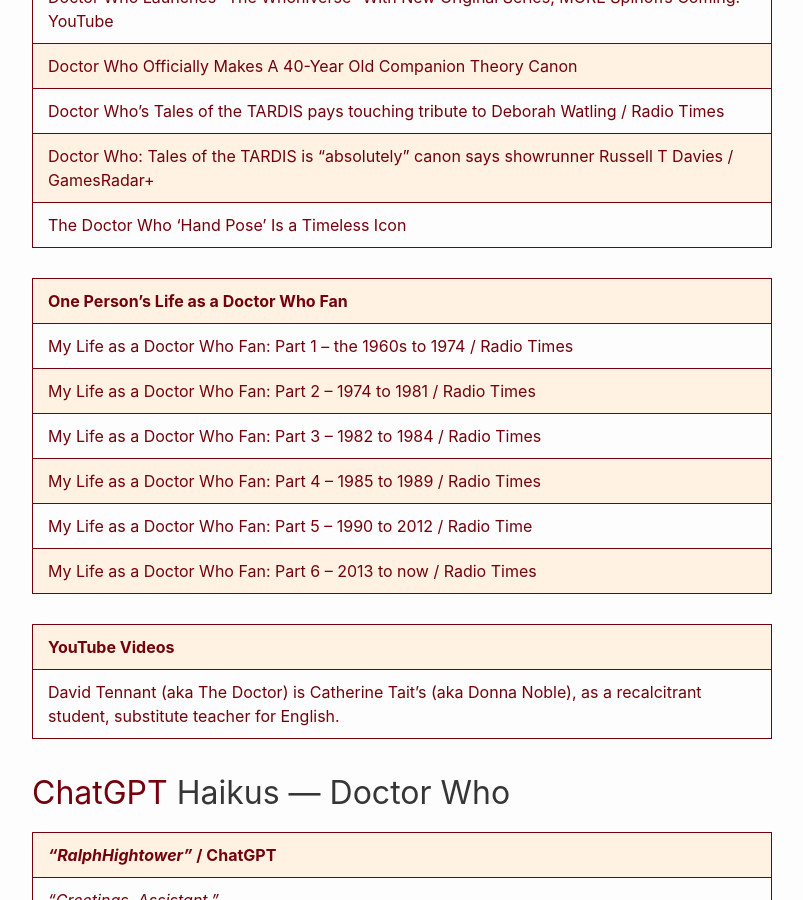
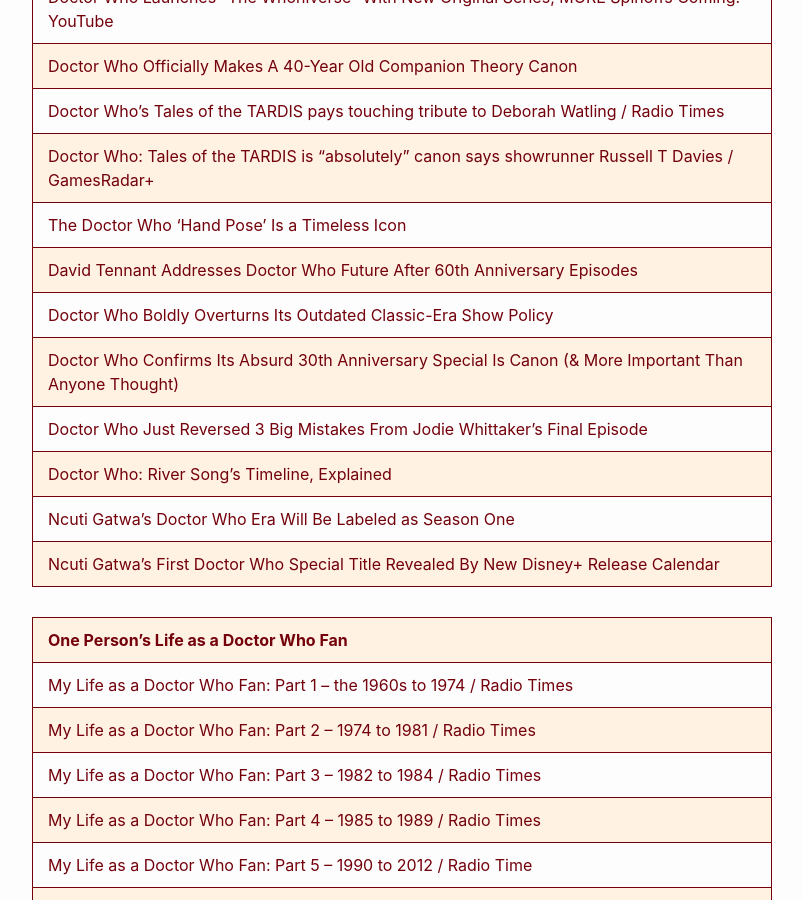
Before and after one commit to RalphHightower/RalphHightower, a Jekyll site: the page built from ScienceFiction/DoctorWho.md, in a window 1280 px wide and 900 px high, scrolled down 3360 px. Shown: the whole window, without its empty margins (238-1041 px from the left). Built offline with Jekyll 4.4.1, drawn with Linux system fonts in a browser that asks for light colours; our own code applies the rules of GitHub Pages for plain Markdown files.

Commit message:
[docs](doc): DoctorWho(extended description)

```diff
--- a/ScienceFiction/DoctorWho.md
+++ b/ScienceFiction/DoctorWho.md
@@ -36,6 +36,13 @@
 | [Doctor Who's Tales of the TARDIS pays touching tribute to Deborah Watling / Radio Times](https://www.radiotimes.com/tv/sci-fi/doctor-who-tales-tardis-deborah-watling-newsupdate/ ) |
 | [Doctor Who: Tales of the TARDIS is "absolutely" canon says showrunner Russell T Davies / GamesRadar+](https://www.gamesradar.com/doctor-who-tales-of-the-tardis-is-absolutely-canon-says-showrunner-russell-t-davies/ ) |
 | [The Doctor Who 'Hand Pose' Is a Timeless Icon](https://gizmodo.com/doctor-who-hand-pose-tom-baker-david-tennant-ncuti-gatw-1850987145 ) |
+| [David Tennant Addresses Doctor Who Future After 60th Anniversary Episodes](https://screenrant.com/doctor-who-60th-anniversary-episodes-david-tennant-future-response/ ) |
+| [Doctor Who Boldly Overturns Its Outdated Classic-Era Show Policy](https://movieweb.com/doctor-who-overturns-outdated-classic-era-policy/ ) |
+| [Doctor Who Confirms Its Absurd 30th Anniversary Special Is Canon (& More Important Than Anyone Thought)](https://screenrant.com/doctor-who-dimensions-in-time-30th-anniversary-canon/ ) |
+| [Doctor Who Just Reversed 3 Big Mistakes From Jodie Whittaker's Final Episode](https://screenrant.com/doctor-who-jodie-whittaker-final-episode-mistakes-fix/ ) |
+| [Doctor Who: River Song's Timeline, Explained](https://www.cbr.com/doctor-who-river-song-chronological-order/ ) |
+| [Ncuti Gatwa’s Doctor Who Era Will Be Labeled as Season One](https://www.cbr.com/ncuti-gatwa-doctor-who-era-season-one/ ) |
+| [Ncuti Gatwa’s First Doctor Who Special Title Revealed By New Disney+ Release Calendar](https://screenrant.com/doctor-who-holiday-special-release-date-church-on-ruby-road/ ) |
 
 | One Person's Life as a Doctor Who Fan|
 |---|
```
